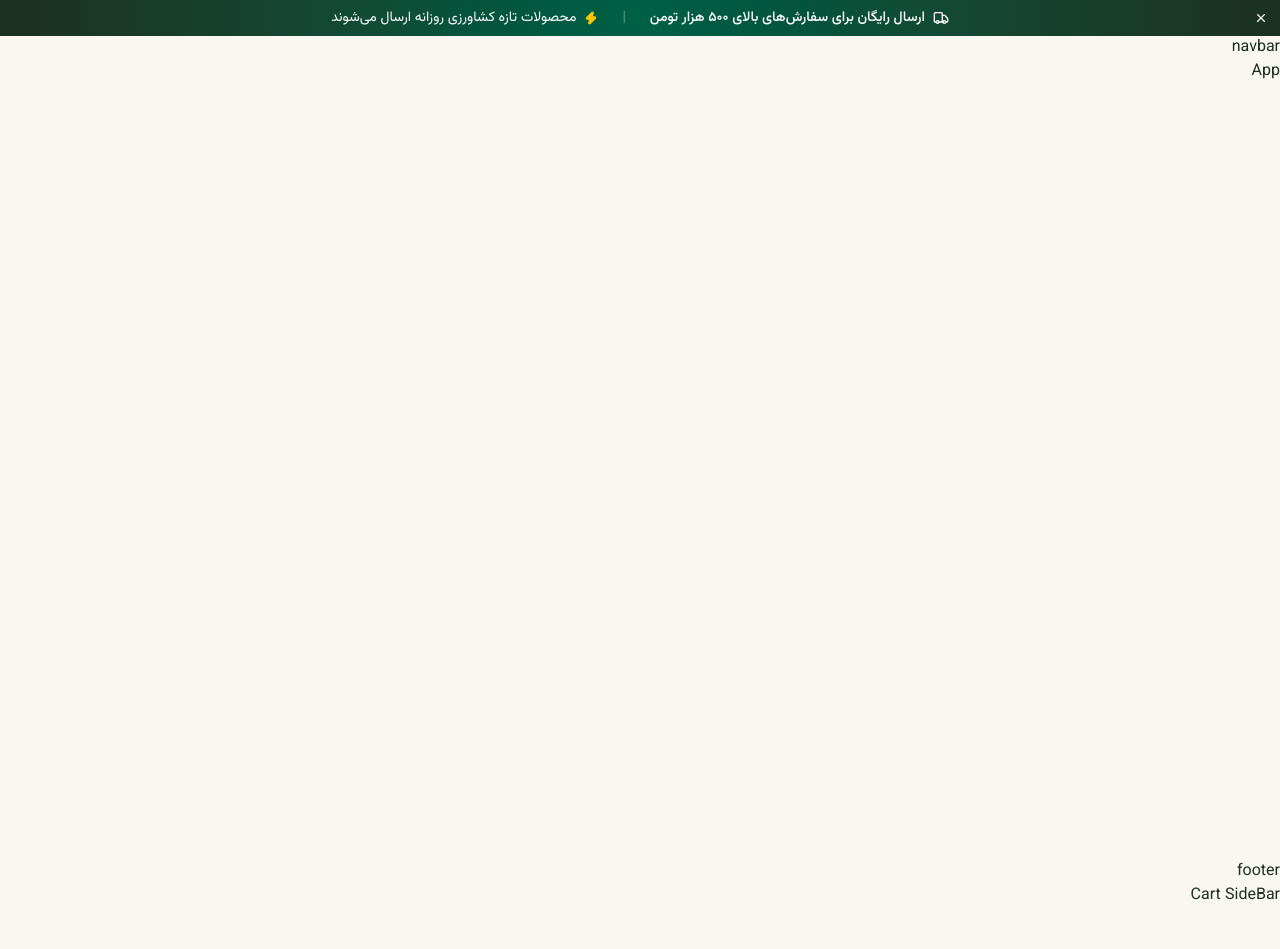
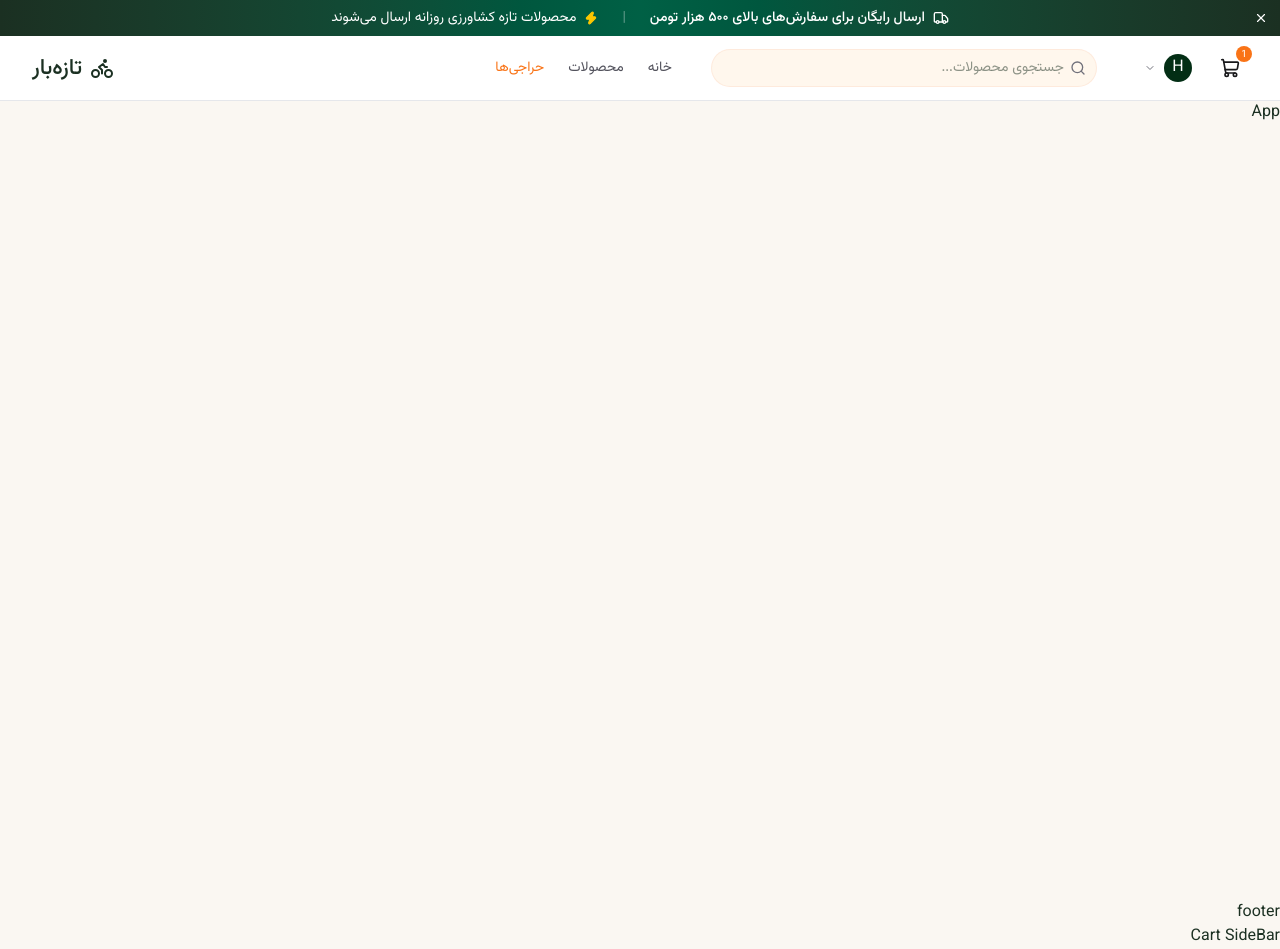
Before and after one commit to Hadit1993/grocery-delivery, a Next.js app: page / in a window 1280 px wide. Before the commit the page ends 908 px from the top, so only its background shows below. Built offline with nearby package versions, Linux system fonts and the light colour scheme.

Commit message:
add NavBar

```diff
--- a/app/(main)/layout.tsx
+++ b/app/(main)/layout.tsx
@@ -1,4 +1,5 @@
 import Banner from "../components/shared/Banner";
+import NavBar from "../components/shared/Navbar";
 
 export default function MainLayout({
   children,
@@ -8,8 +9,7 @@
   return (
     <>
       <Banner />
-      {/* <p>banner</p> */}
-      <nav>navbar</nav>
+      <NavBar />
       <main className="min-h-screen">{children}</main>
       <footer>footer</footer>
       <p>Cart SideBar</p>
--- a/app/(main)/products/page.tsx
+++ b/app/(main)/products/page.tsx
@@ -1 +1,3 @@
-export default function ProductsPage() {}
+export default function ProductsPage() {
+  return <div>Products</div>;
+}
--- /dev/null
+++ b/app/components/shared/NavBarActions.tsx
@@ -0,0 +1,146 @@
+"use client";
+
+import {
+  ArrowUpRightIcon,
+  ChevronDownIcon,
+  LogOutIcon,
+  MapPinIcon,
+  MenuIcon,
+  PackageIcon,
+  ShieldIcon,
+  ShoppingCartIcon,
+  UserIcon,
+  XIcon,
+} from "lucide-react";
+import Link from "next/link";
+import { useRouter } from "next/navigation";
+import { useState } from "react";
+
+export default function NavBarActions() {
+  const [cartCount, setCartCount] = useState(1);
+  const [isCartOpen, setCartOpen] = useState(false);
+  const [isUserMenuOpen, setUserMenuOpen] = useState(false);
+  const router = useRouter();
+  const user = { name: "Hadi", email: "hadi@example.com", isAdmin: true };
+
+  const handleLogOut = () => {
+    setUserMenuOpen(false);
+    router.replace("/");
+  };
+
+  return (
+    <div className="flex items-center gap-3">
+      <button className=" relative p-2 rounded-xl">
+        <ShoppingCartIcon className=" size-5 text-zinc-900" />
+        {cartCount > 0 && (
+          <span
+            className=" absolute -top-1 -right-1 size-4 bg-app-orange
+                text-white text-[10px] rounded-full flex-center"
+          >
+            {cartCount}
+          </span>
+        )}
+      </button>
+      <div className="relative">
+        {user ? (
+          <button
+            onClick={() => setUserMenuOpen(!isUserMenuOpen)}
+            className="flex items-center gap-2 p-2"
+          >
+            <div className=" size-7 rounded-full bg-green-950 text-white flex-center">
+              {user.name.charAt(0).toUpperCase()}
+            </div>
+            <ChevronDownIcon className=" size-3 text-zinc-500" />
+          </button>
+        ) : (
+          <div className="flex-center gap-2">
+            <Link
+              href="/login"
+              className=" hidden md:flex items-center gap-2 px-4 py-2 text-sm font-medium text-white bg-green-950
+              rounded-full hover:bg-green-950-light transition-colors"
+            >
+              <UserIcon size={16} /> ورود
+            </Link>
+            {isUserMenuOpen ? (
+              <XIcon
+                className="md:hidden"
+                onClick={() => setUserMenuOpen(!isUserMenuOpen)}
+              />
+            ) : (
+              <MenuIcon
+                className=" md:hidden"
+                onClick={() => setUserMenuOpen(!isUserMenuOpen)}
+              />
+            )}
+          </div>
+        )}
+        {isUserMenuOpen && (
+          <>
+            <div
+              className=" fixed inset-0 z-40"
+              onClick={() => setUserMenuOpen(false)}
+            />
+            <div
+              className=" absolute right-0 mt-2.5 w-56 bg-white rounded-xl
+              shadow-lg border border-app-border py-2 z-50 animate-fade-in"
+            >
+              {user && (
+                <div className="px-4 py-2 border-b border-app-border">
+                  <p className="text-sm font-medium text-zinc-900">
+                    {user?.name}
+                  </p>
+                  <p className="text-xs text-zinc-500">{user?.email}</p>
+                </div>
+              )}
+
+              <div onClick={() => setUserMenuOpen(false)}>
+                {!user && (
+                  <Link href="/login" className="dropdown-link">
+                    <UserIcon size={16} />
+                    ورود
+                  </Link>
+                )}
+                {user && (
+                  <Link href="/orders" className="dropdown-link">
+                    <PackageIcon size={16} />
+                    سفارش‌های من
+                  </Link>
+                )}
+                {user && (
+                  <Link href="/addresses" className="dropdown-link">
+                    <MapPinIcon size={16} />
+                    آدرس‌ها
+                  </Link>
+                )}
+                <Link href="/products" className="dropdown-link md:hidden">
+                  <ArrowUpRightIcon size={16} />
+                  محصولات
+                </Link>
+                <Link href="/deals" className="dropdown-link md:hidden">
+                  <ArrowUpRightIcon size={16} />
+                  حراجی‌ها
+                </Link>
+                {user?.isAdmin && (
+                  <Link href="/admin/products" className="dropdown-link">
+                    <ShieldIcon className=" text-app-orange-dark" size={16} />
+                    <span className=" text-app-orange-dark">پنل ادمین</span>
+                  </Link>
+                )}
+                {user && (
+                  <div className="border-t border-app-border pt-1">
+                    <button
+                      onClick={handleLogOut}
+                      className="flex items-center gap-3 px-4 py-2.5 text-sm text-app-error hover:bg-red-50 w-full transition-colors"
+                    >
+                      <LogOutIcon size={16} /> خروج
+                    </button>
+                  </div>
+                )}
+              </div>
+            </div>
+          </>
+        )}
+      </div>
+    </div>
+  );
+}
--- /dev/null
+++ b/app/components/shared/NavBarSearchForm.tsx
@@ -0,0 +1,39 @@
+"use client";
+
+import { SearchIcon } from "lucide-react";
+import { useRouter } from "next/navigation";
+import { SubmitEvent, useState } from "react";
+
+export default function NavBarSearchForm() {
+  const [searchQuery, setSearchQuery] = useState("");
+  const router = useRouter();
+
+  const handleSearch = (e: SubmitEvent<HTMLFormElement>) => {
+    e.preventDefault();
+    const trimmedQuery = searchQuery.trim();
+
+    if (trimmedQuery) {
+      router.push(`/search?q=${encodeURIComponent(trimmedQuery)}`);
+    }
+
+    setSearchQuery("");
+  };
+
+  return (
+    <form
+      onSubmit={handleSearch}
+      className=" hidden sm:flex flex-1 max-w-sm text-xs sm:text-sm"
+    >
+      <div className=" relative w-full">
+        <SearchIcon className=" absolute right-2.5 top-1/2 -translate-y-1/2 size-4 text-zinc-500" />
+        <input
+          type="text"
+          placeholder="جستجوی محصولات..."
+          value={searchQuery}
+          onChange={(e) => setSearchQuery(e.target.value)}
+          className="w-full pr-8 p-2 bg-orange-50 rounded-full ring ring-app-orange/15 focus:ring-app-orange/30"
+        />
+      </div>
+    </form>
+  );
+}
--- /dev/null
+++ b/app/components/shared/Navbar.tsx
@@ -0,0 +1,31 @@
+import { BikeIcon } from "lucide-react";
+import Link from "next/link";
+import NavBarSearchForm from "./NavBarSearchForm";
+import NavBarActions from "./NavBarActions";
+
+export default function NavBar() {
+  return (
+    <nav className=" bg-white sticky top-0 z-50 border-b border-app-border">
+      <div className="max-w-7xl mx-auto px-4 sm:px-6 lg:px-8 flex items-center justify-between h-16 gap-4">
+        <div className="w-full flex items-center justify-start gap-4 lg:gap-10">
+          <NavBarActions />
+
+          <NavBarSearchForm />
+          <div className="hidden md:flex items-center gap-6 text-sm text-zinc-600">
+            <Link href="/">خانه</Link>
+            <Link href="/products">محصولات</Link>
+            <Link href="/deals" className=" text-app-orange">
+              حراجی‌ها
+            </Link>
+          </div>
+        </div>
+        <Link
+          href="/"
+          className=" flex items-center gap-2 text-[22px] font-medium shrink-0"
+        >
+          <BikeIcon size={24} /> تازه‌بار
+        </Link>
+      </div>
+    </nav>
+  );
+}
```
